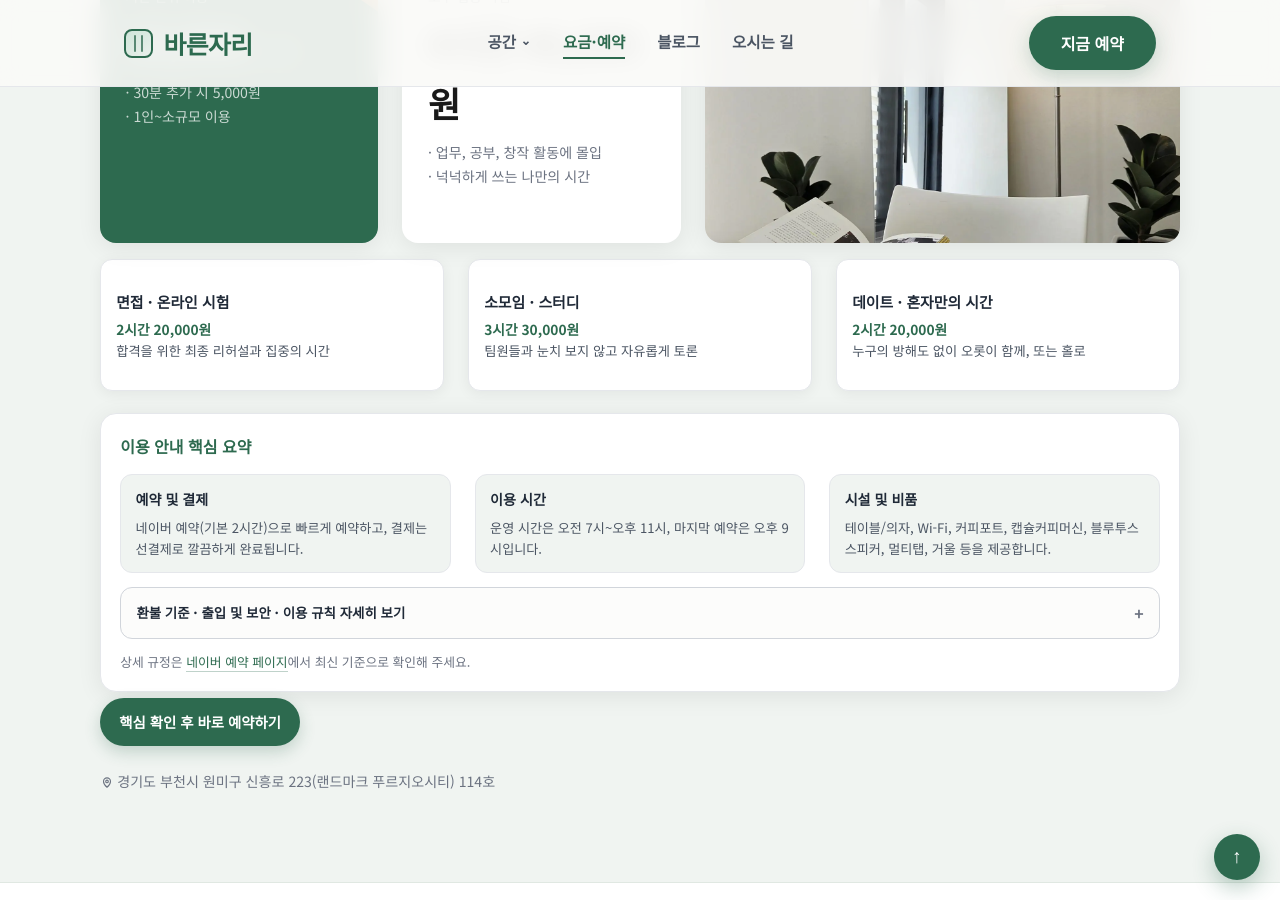
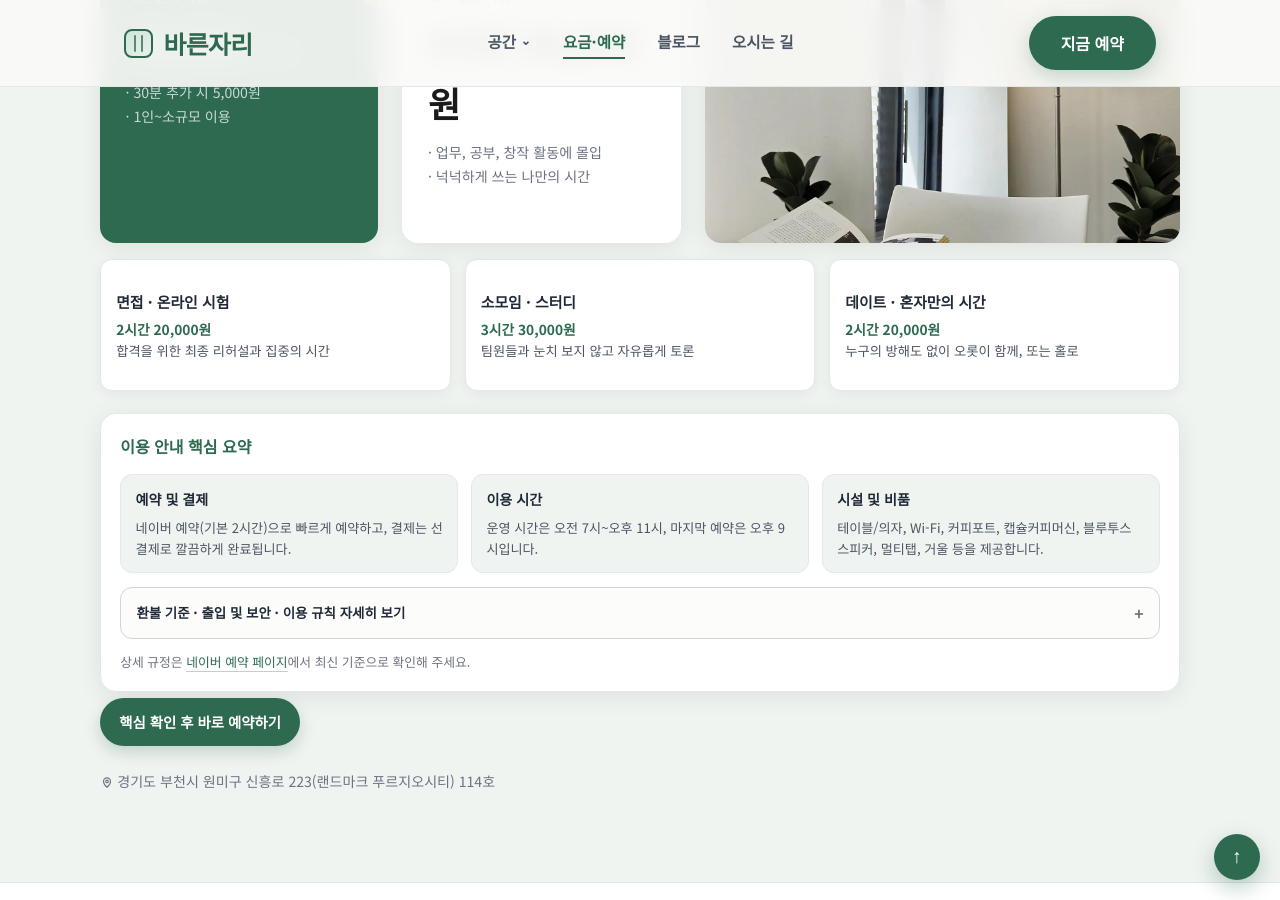
Before and after one commit to bareunspace/blog, a Jekyll site: the page built from index.html, in a window 1280 px wide and 900 px high, scrolled down 2425 px. Built offline with Jekyll 4.4.1, drawn with Linux system fonts in a browser that asks for light colours.

Commit message:
Revert "fix(layout): 홈페이지 카드 목록 모바일 레이아웃 수정"
This reverts commit b09aa0cf0dac4178279a4145c49b6d38e199b53b.

```diff
--- a/index.html
+++ b/index.html
@@ -342,7 +342,7 @@
           <img src="images/02.webp" alt="바른자리 감성 테이블과 조명" loading="lazy" width="2252" height="3362" />
         </figure>
       </div>
-      <div class="plan-grid testimonials-grid" aria-label="이용 목적별 추천 요금">
+      <div class="plan-grid" aria-label="이용 목적별 추천 요금">
         <a href="https://pcmap.place.naver.com/place/2041312316/ticket" target="_blank" rel="noopener noreferrer" class="plan-card plan-card-link" data-cta="plan_interview">
           <h4>면접 · 온라인 시험</h4>
           <p><strong>2시간 20,000원</strong><br />합격을 위한 최종 리허설과 집중의 시간</p>
@@ -358,7 +358,7 @@
       </div>
       <div class="policy-summary">
         <h3 class="policy-title">이용 안내 핵심 요약</h3>
-        <div class="policy-grid testimonials-grid">
+        <div class="policy-grid">
           <article class="policy-card">
             <h4>예약 및 결제</h4>
             <p>네이버 예약(기본 2시간)으로 빠르게 예약하고, 결제는 선결제로 깔끔하게 완료됩니다.</p>
@@ -374,7 +374,7 @@
         </div>
         <details class="policy-disclosure">
           <summary>환불 기준 · 출입 및 보안 · 이용 규칙 자세히 보기</summary>
-          <div class="policy-hidden-grid testimonials-grid">
+          <div class="policy-hidden-grid">
             <article class="policy-card">
               <h4>환불 기준</h4>
               <p>이용 2일 전 100%, 전날 50%, 당일 환불 불가입니다.</p>
@@ -416,7 +416,7 @@
         <button type="button" class="blog-guide-filter" data-category="스터디 공간" aria-pressed="false">스터디 공간</button>
         <button type="button" class="blog-guide-filter" data-category="데이트" aria-pressed="false">데이트</button>
       </div>
-      <div class="blog-guide-grid testimonials-grid" id="homeGuideGrid" aria-label="바른자리 실전 가이드 목록">
+      <div class="blog-guide-grid practical-guides-layout" id="homeGuideGrid" aria-label="바른자리 실전 가이드 목록">
         {% for post in onsite_posts limit: 12 %}
           <article class="blog-guide-card" data-home-guide-item data-category="{{ post.category | default: '시간 활용 가이드' }}">
             <a class="blog-guide-image{% if post.url == '/posts/interview-questions-to-ask/' %} blog-guide-image-contain{% endif %}" href="{{ post.url | relative_url }}" tabindex="-1" aria-hidden="true">
```
